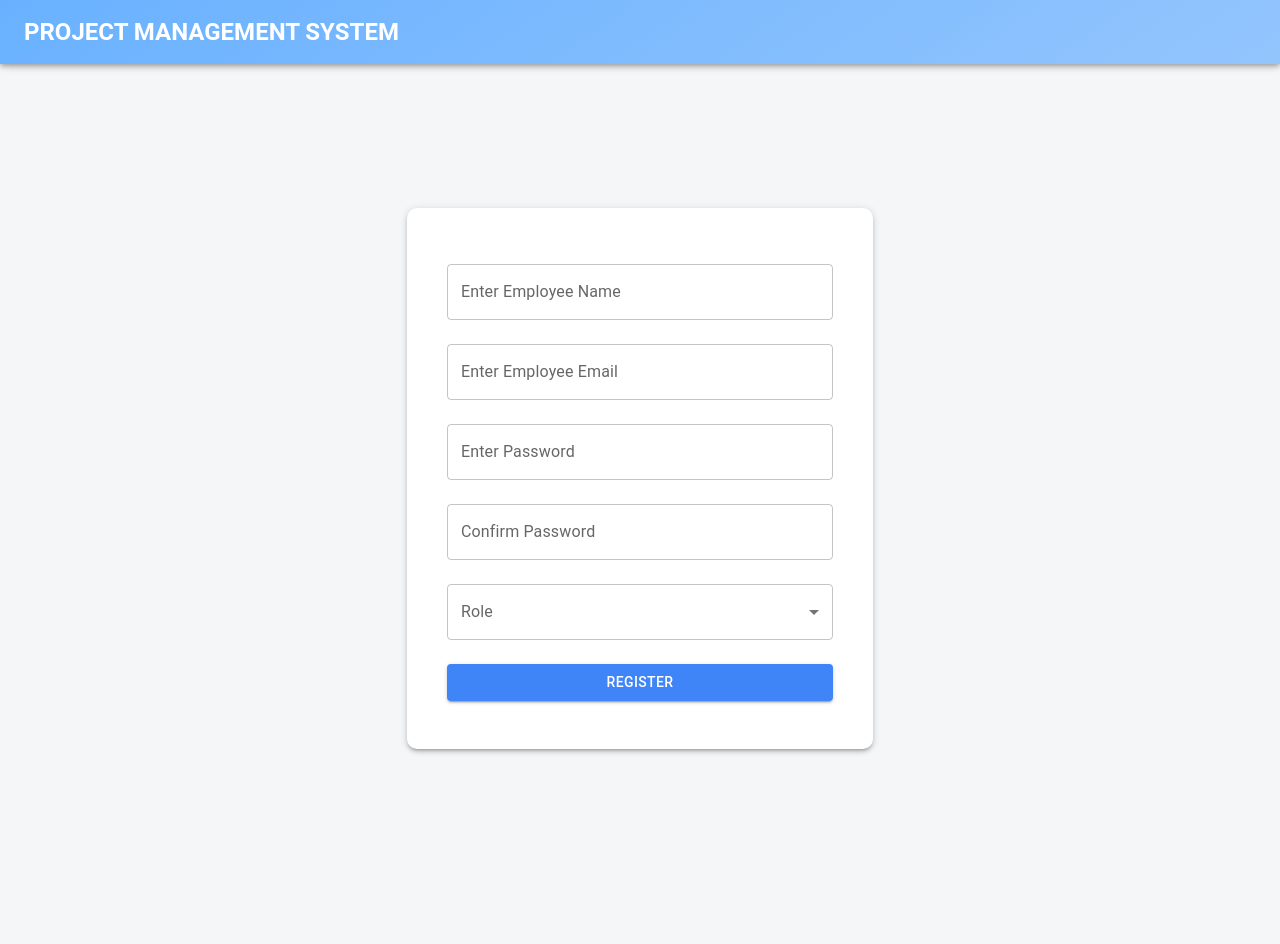
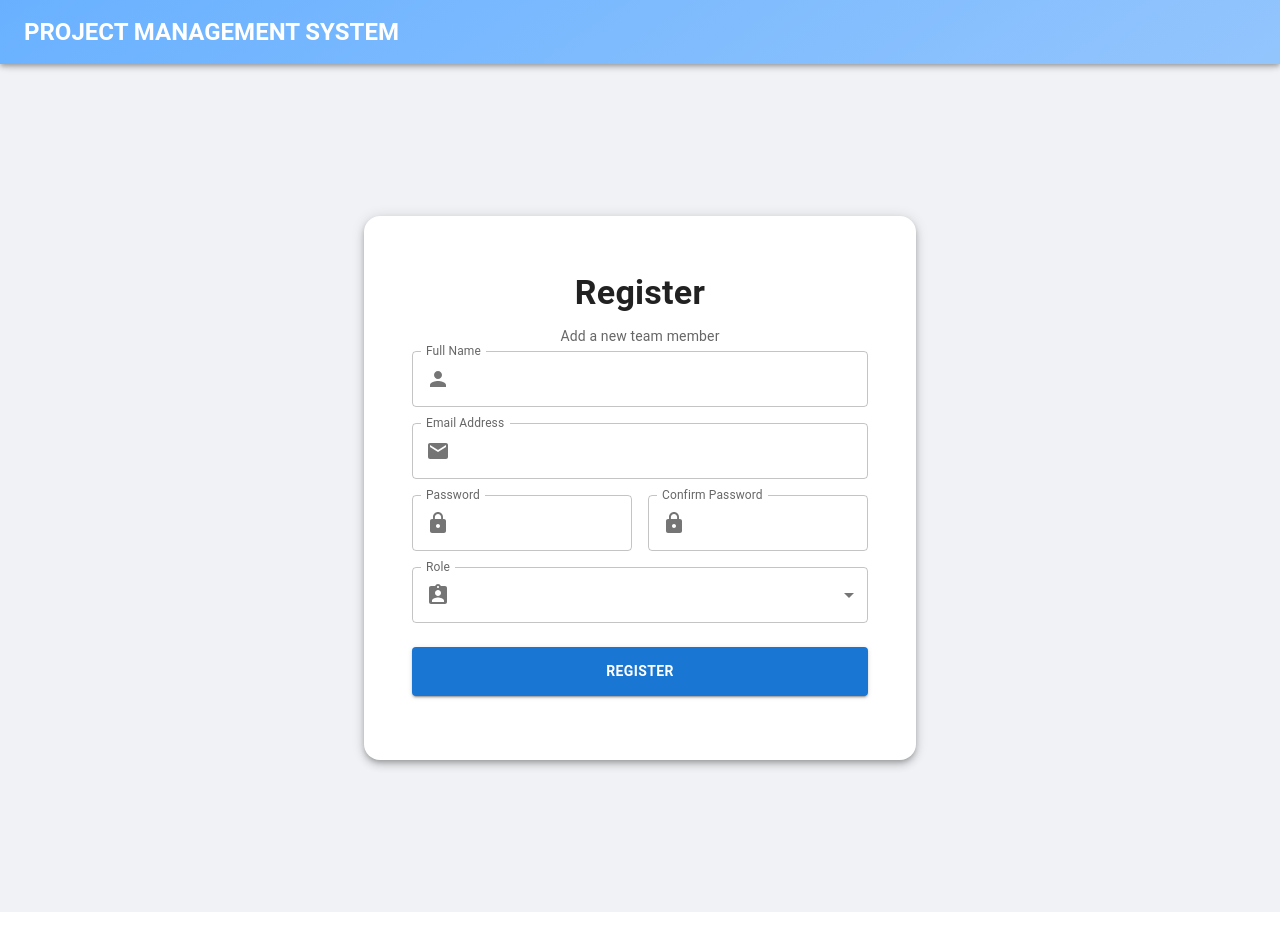
Before and after one commit to YogeshPatgar125/RDL_PMS, a React (Create React App) app in the folder frontend/: page /register in a window 1280 px wide. After the commit the page ends 912 px from the top, so only its background shows below. Built offline with nearby package versions, Linux system fonts and the light colour scheme.

Commit message:
improved interface

```diff
--- a/frontend/src/pages/Register.js
+++ b/frontend/src/pages/Register.js
@@ -13,7 +13,15 @@ import {
   Typography,
   Box,
   CircularProgress,
+  InputAdornment,
 } from "@mui/material";
+import {
+  Email as EmailIcon,
+  Lock as LockIcon,
+  Person as PersonIcon,
+  AssignmentInd as AssignmentIndIcon,
+  Work as WorkIcon,
+} from "@mui/icons-material";
 import { useNavigate } from "react-router-dom";
 import { addUser } from "../api/api";
 
@@ -24,7 +32,7 @@ const Register = () => {
     password: "",
     confirmPassword: "",
     role: "",
-    specificRole: "", // Added specificRole field
+    specificRole: "",
   });
 
   const [errors, setErrors] = useState({});
@@ -39,22 +47,22 @@ const Register = () => {
   };
 
   const validateForm = () => {
-    let newErrors = {};
     const emailRegex = /^[^\s@]+@[^\s@]+\.[^\s@]+$/;
     const passwordRegex = /^(?=.*[A-Za-z])(?=.*\d)[A-Za-z\d!@#$%^&*()_+]{6,}$/;
 
+    let newErrors = {};
     if (!employee.name.trim()) newErrors.name = "Name is required.";
     if (!employee.email.trim()) newErrors.email = "Email is required.";
     else if (!emailRegex.test(employee.email)) newErrors.email = "Invalid email format.";
     if (!employee.password.trim()) newErrors.password = "Password is required.";
     else if (!passwordRegex.test(employee.password))
       newErrors.password = "Password must be 6+ chars and include a number.";
-    if (!employee.confirmPassword.trim()) newErrors.confirmPassword = "Confirm Password is required.";
-    if (employee.password !== employee.confirmPassword)
+    if (!employee.confirmPassword.trim()) newErrors.confirmPassword = "Confirm your password.";
+    else if (employee.password !== employee.confirmPassword)
       newErrors.confirmPassword = "Passwords do not match.";
     if (!employee.role) newErrors.role = "Please select a role.";
     if (employee.role === "employee" && !employee.specificRole)
-      newErrors.specificRole = "Please select a specific role for the employee.";
+      newErrors.specificRole = "Please select a specific role.";
 
     setErrors(newErrors);
     return Object.keys(newErrors).length === 0;
@@ -77,10 +85,8 @@ const Register = () => {
         userData.specificRole = employee.specificRole;
       }
 
-      const response = await addUser(userData);
-      console.log("Registered:", response.data);
-      alert("Employee added successfully! ");
-
+      await addUser(userData);
+      alert("Employee added successfully!");
       setEmployee({
         name: "",
         email: "",
@@ -93,8 +99,7 @@ const Register = () => {
       setServerError("");
       navigate("/addashboard");
     } catch (error) {
-      console.error("Registration Error:", error);
-      setServerError(error.response?.data?.message || "failed. Try again.");
+      setServerError(error.response?.data?.message || "Failed. Try again.");
     }
     setLoading(false);
   };
@@ -103,63 +108,89 @@ const Register = () => {
     <Box
       sx={{
         minHeight: "100vh",
+        backgroundColor: "#f0f2f5",
         display: "flex",
-        flexDirection: "column",
         alignItems: "center",
-        justifyContent: "flex-start",
-        backgroundColor: "#f4f6f8",
-        paddingTop: "80px",
-        overflowY: "auto",
+        justifyContent: "center",
+        p: 3,
       }}
     >
-      <Container maxWidth="lg" sx={{ mt: 8 }}>
-        <Grid container spacing={3} alignItems="center" justifyContent="center">
-          <Grid item xs={12} md={5}>
-            <Card elevation={3} sx={{ borderRadius: "10px", p: 3 }}>
+      <Container maxWidth="sm">
+        <Card elevation={5} sx={{ borderRadius: 4, px: 4, py: 5 }}>
           <CardContent>
+            <Typography variant="h4" align="center" fontWeight="bold" gutterBottom>
+              Register
+            </Typography>
+            <Typography variant="body2" align="center" color="text.secondary" gutterBottom>
+              Add a new team member
+            </Typography>
+
             {serverError && (
-                  <Typography color="error" textAlign="center">
+              <Typography color="error" align="center" sx={{ mb: 2 }}>
                 {serverError}
               </Typography>
             )}
 
+            <Grid container spacing={2}>
+              <Grid item xs={12}>
                 <TextField
                   fullWidth
-                  label="Enter Employee Name"
+                  label="Full Name"
                   name="name"
                   value={employee.name}
                   onChange={handleChange}
-                  variant="outlined"
-                  margin="normal"
                   error={!!errors.name}
                   helperText={errors.name}
+                  InputProps={{
+                    startAdornment: (
+                      <InputAdornment position="start">
+                        <PersonIcon />
+                      </InputAdornment>
+                    ),
+                  }}
                 />
+              </Grid>
 
+              <Grid item xs={12}>
                 <TextField
                   fullWidth
-                  label="Enter Employee Email"
+                  label="Email Address"
                   name="email"
                   value={employee.email}
                   onChange={handleChange}
-                  variant="outlined"
-                  margin="normal"
                   error={!!errors.email}
                   helperText={errors.email}
+                  InputProps={{
+                    startAdornment: (
+                      <InputAdornment position="start">
+                        <EmailIcon />
+                      </InputAdornment>
+                    ),
+                  }}
                 />
+              </Grid>
 
+              <Grid item xs={12} sm={6}>
                 <TextField
                   fullWidth
                   type="password"
-                  label="Enter Password"
+                  label="Password"
                   name="password"
                   value={employee.password}
                   onChange={handleChange}
-                  variant="outlined"
-                  margin="normal"
                   error={!!errors.password}
                   helperText={errors.password}
+                  InputProps={{
+                    startAdornment: (
+                      <InputAdornment position="start">
+                        <LockIcon />
+                      </InputAdornment>
+                    ),
+                  }}
                 />
+              </Grid>
 
+              <Grid item xs={12} sm={6}>
                 <TextField
                   fullWidth
                   type="password"
@@ -167,16 +198,32 @@ const Register = () => {
                   name="confirmPassword"
                   value={employee.confirmPassword}
                   onChange={handleChange}
-                  variant="outlined"
-                  margin="normal"
                   error={!!errors.confirmPassword}
                   helperText={errors.confirmPassword}
+                  InputProps={{
+                    startAdornment: (
+                      <InputAdornment position="start">
+                        <LockIcon />
+                      </InputAdornment>
+                    ),
+                  }}
                 />
+              </Grid>
 
-                {/* Role Selection */}
-                <FormControl fullWidth margin="normal" error={!!errors.role}>
+              <Grid item xs={12}>
+                <FormControl fullWidth error={!!errors.role}>
                   <InputLabel>Role</InputLabel>
-                  <Select name="role" value={employee.role} onChange={handleChange} variant="outlined">
+                  <Select
+                    name="role"
+                    value={employee.role}
+                    onChange={handleChange}
+                    label="Role"
+                    startAdornment={
+                      <InputAdornment position="start">
+                        <AssignmentIndIcon />
+                      </InputAdornment>
+                    }
+                  >
                     <MenuItem value="">Select Role</MenuItem>
                     <MenuItem value="teamleader">Team Leader</MenuItem>
                     <MenuItem value="employee">Employee</MenuItem>
@@ -187,12 +234,23 @@ const Register = () => {
                     </Typography>
                   )}
                 </FormControl>
+              </Grid>
 
-                {/* Specific Role Selection (Only if Employee is selected) */}
               {employee.role === "employee" && (
-                  <FormControl fullWidth margin="normal" error={!!errors.specificRole}>
+                <Grid item xs={12}>
+                  <FormControl fullWidth error={!!errors.specificRole}>
                     <InputLabel>Specific Role</InputLabel>
-                    <Select name="specificRole" value={employee.specificRole} onChange={handleChange} variant="outlined">
+                    <Select
+                      name="specificRole"
+                      value={employee.specificRole}
+                      onChange={handleChange}
+                      label="Specific Role"
+                      startAdornment={
+                        <InputAdornment position="start">
+                          <WorkIcon />
+                        </InputAdornment>
+                      }
+                    >
                       <MenuItem value="">Select Specific Role</MenuItem>
                       <MenuItem value="Web Developer">Web Developer</MenuItem>
                       <MenuItem value="App Developer">App Developer</MenuItem>
@@ -206,21 +264,24 @@ const Register = () => {
                       </Typography>
                     )}
                   </FormControl>
+                </Grid>
               )}
 
+              <Grid item xs={12}>
                 <Button
                   fullWidth
                   variant="contained"
-                  sx={{ mt: 2, backgroundColor: "#3f85f7" }}
+                  color="primary"
                   onClick={handleSubmit}
                   disabled={loading}
+                  sx={{ py: 1.5, fontWeight: "bold", mt: 1 }}
                 >
-                  {loading ? <CircularProgress size={24} sx={{ color: "white" }} /> : "Register"}
+                  {loading ? <CircularProgress size={24} color="inherit" /> : "Register"}
                 </Button>
+              </Grid>
+            </Grid>
           </CardContent>
         </Card>
-          </Grid>
-        </Grid>
       </Container>
     </Box>
   );
```
Lines whose indentation alone changed are shown as unchanged.
